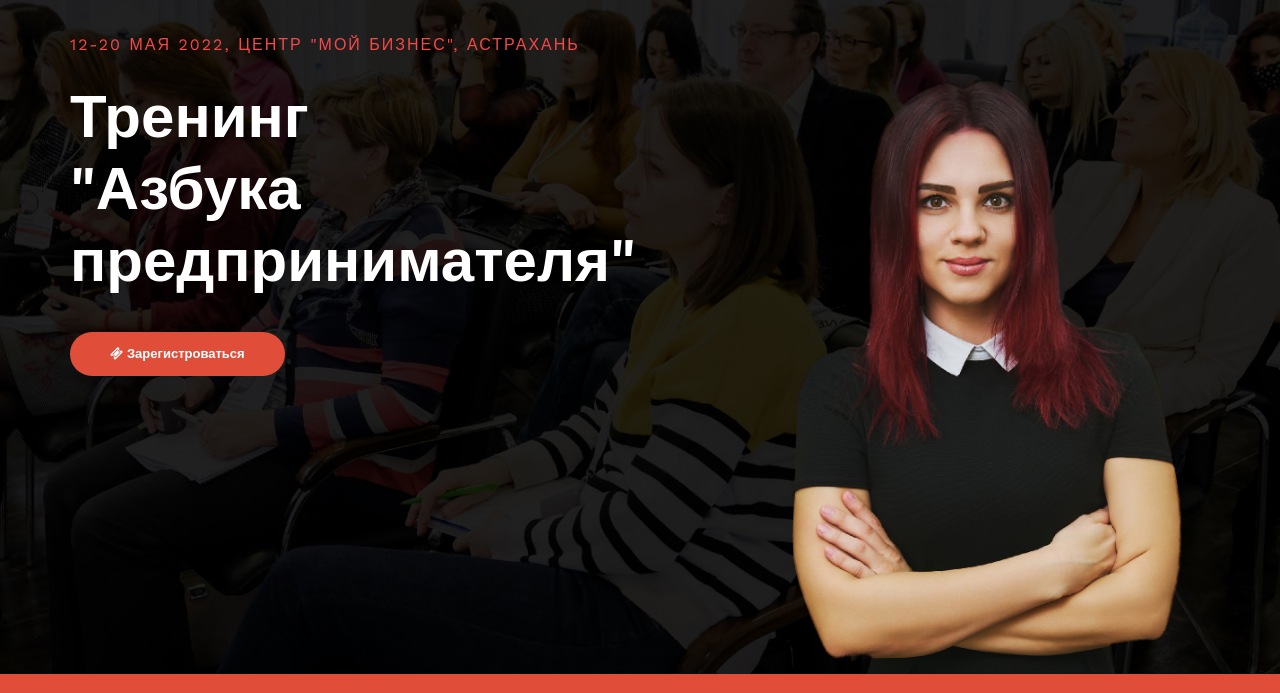
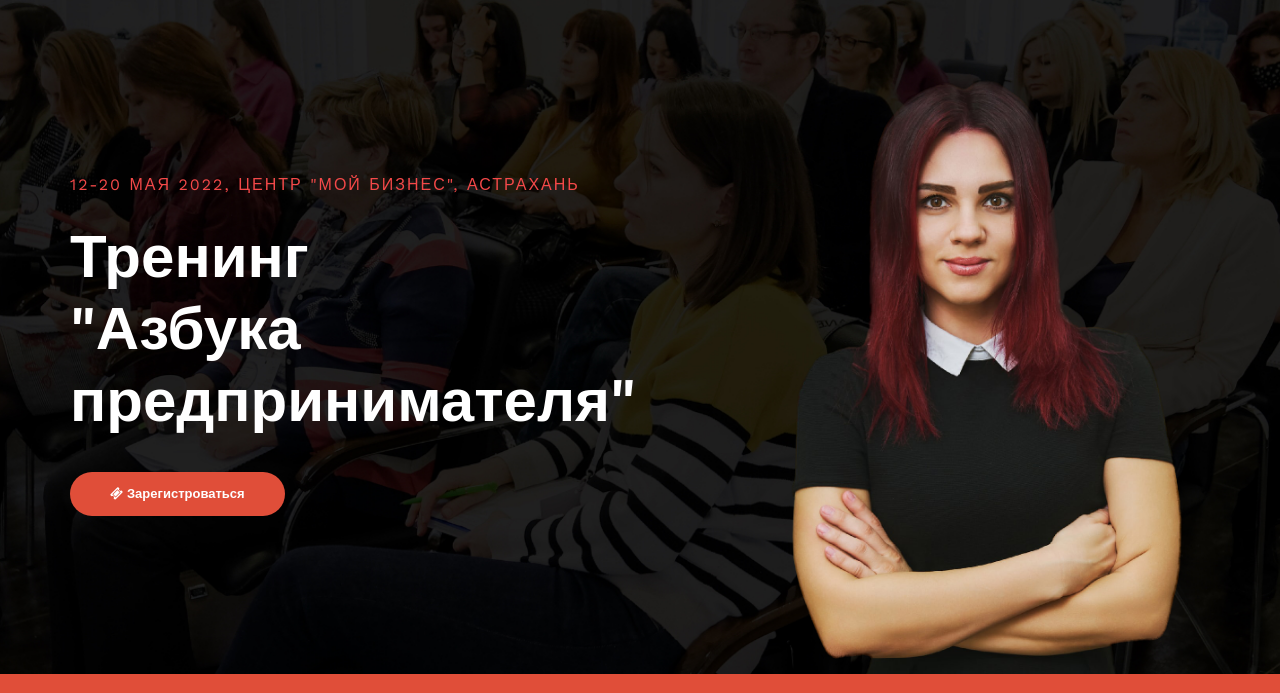
Before and after one commit to Armanitos94/azbuka2022-2, a plain HTML site: page index.html in a window 1280 px wide. Shown: the part 107-800 px from the top of the page. Drawn offline with nearby package versions, Linux system fonts and the light colour scheme.

Commit message:
Update style.css

```diff
--- a/css/style.css
+++ b/css/style.css
@@ -392,7 +392,7 @@ ol {
 }
 
 .hero-section .hero-text {
-	padding-top: 0px;
+	padding-top: 140px;
 }
 
 .hero-section .hero-text span {
```
